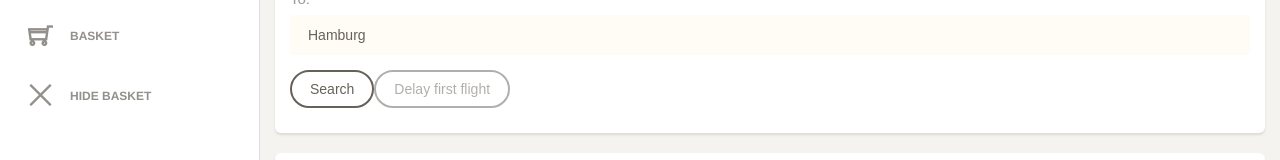
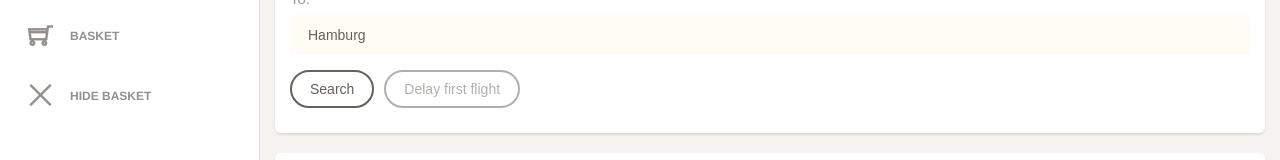
Before and after one commit to L-X-T/unigraz-essentials, an Angular app: page /flight-booking/flight-search in a window 1280 px wide. Shown: the part 274-434 px from the top of the page. Built offline with nearby package versions, Linux system fonts and the light colour scheme; a web font is replaced by a local one.

Commit message:
[Perf] Prepare ChangeDetection Demo

```diff
--- a/src/app/flight-booking/flight-card/flight-card.component.html
+++ b/src/app/flight-booking/flight-card/flight-card.component.html
@@ -17,3 +17,5 @@
     </p>
   </div>
 </div>
+
+{{ blink() }}
--- a/src/app/flight-booking/flight-card/flight-card.component.ts
+++ b/src/app/flight-booking/flight-card/flight-card.component.ts
@@ -1,4 +1,4 @@
-import { Component, EventEmitter, Input, OnChanges, OnInit, Output } from '@angular/core';
+import { Component, ElementRef, EventEmitter, Input, NgZone, OnChanges, OnInit, Output } from '@angular/core';
 
 import { Flight } from '../../entities/flight';
 
@@ -14,6 +14,8 @@ export class FlightCardComponent implements OnInit, OnChanges {
   @Input() selected: boolean;
   @Output() selectedChange = new EventEmitter<boolean>();
   @Output() edit = new EventEmitter<void>();
+
+  constructor(private element: ElementRef, private zone: NgZone) {}
 
   ngOnChanges(): void {
     if (this.debug) {
@@ -40,4 +42,17 @@ export class FlightCardComponent implements OnInit, OnChanges {
     this.selected = false;
     this.selectedChange.next(this.selected);
   }
+
+  blink(): void {
+    // Dirty Hack used to visualize the change detector
+    // let originalColor = this.element.nativeElement.firstChild.style.backgroundColor;
+    this.element.nativeElement.firstChild.style.backgroundColor = 'crimson';
+    //              ^----- DOM-Element
+
+    this.zone.runOutsideAngular(() => {
+      setTimeout(() => {
+        this.element.nativeElement.firstChild.style.backgroundColor = 'white';
+      }, 1000);
+    });
+  }
 }
--- a/src/app/flight-booking/flight-search/flight-search.component.html
+++ b/src/app/flight-booking/flight-search/flight-search.component.html
@@ -39,7 +39,9 @@
       <div class="form-group">
         <button [disabled]="!to || !from || form.invalid" (click)="search()" class="btn btn-default">Search</button>
 
-        <button [disabled]="flights.length === 0" (click)="delayFirstFlight()" class="btn btn-default">Delay first flight</button>
+        <button [disabled]="flights.length === 0" (click)="delayFirstFlight()" class="btn btn-default" style="margin-left: 10px">
+          Delay first flight
+        </button>
       </div>
     </form>
   </div>
```
